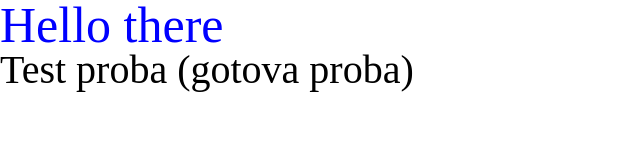
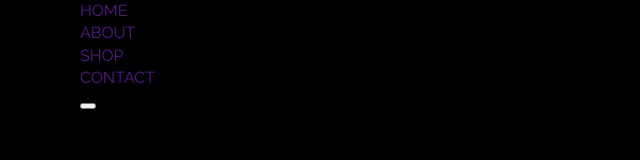
Before and after one commit to aleksandardjako/SummerFestival, a website: page index.html in a window 1280 px wide. Shown: the whole page, without its empty margins (0-640 px from the left). Drawn offline with nearby package versions, Linux system fonts and the light colour scheme; files that its build step writes are made by us from their sources.

Commit message:
updated summer

```diff
--- a/index.html
+++ b/index.html
@@ -5,10 +5,28 @@
         <meta http-equiv="X-UA-Compatible" content="IE=edge">
         <meta name="viewport" content="width=device-width, initial-scale=1.0">
         <link rel="stylesheet" href="dist/style.css">
+        <link rel="preconnect" href="https://fonts.googleapis.com">
+        <link rel="preconnect" href="https://fonts.gstatic.com" crossorigin>
+        <link href="https://fonts.googleapis.com/css2?family=Raleway:wght@300;400;500;600;700;900&display=swap" rel="stylesheet">
         <title>Document</title>
     </head>
     <body>
-    <h1>Hello there</h1>
-    <h2>Test proba (gotova proba)</h2>
+        <header class="header">
+            <div class="wrap">
+                <div class="header__content">
+                    <nav class="header__navigation">
+                        <ul class="header__list">
+                            <li class="header__item"><a href="" class="header__item-link">home</a></li>
+                            <li class="header__item"><a href="" class="header__item-link">about</a></li>
+                            <li class="header__item"><a href="" class="header__item-link">shop</a></li>
+                            <li class="header__item"><a href="" class="header__item-link">contact</a></li>
+                        </ul>
+                    </nav>
+                    <button class="header__btn"></button>
+                </div>
+            </div>
+        </header>
+        <main class="main"></main>
+        <footer class="footer"></footer>
     </body>
 </html>
--- a/src/scss/base/variables.scss
+++ b/src/scss/base/variables.scss
@@ -0,0 +1,3 @@
+$raleway: 'Raleway', sans-serif;
+
+$body: #000001;
--- a/src/scss/layout/buttons.scss
+++ b/src/scss/layout/buttons.scss
@@ -0,0 +1,4 @@
+a {
+    text-decoration: none;
+    text-transform: uppercase;
+}
--- a/src/scss/layout/layout.scss
+++ b/src/scss/layout/layout.scss
@@ -0,0 +1,13 @@
+body {
+    margin: 0;
+    padding: 0;
+    line-height: 1.4;
+    background-color: $body;
+    font-family: $raleway;
+}
+.wrap {
+    max-width: 1120px;
+    height: 100%;
+    padding: 0 20px;
+    margin: 0 auto;
+}
--- a/src/scss/modules/header.scss
+++ b/src/scss/modules/header.scss
@@ -0,0 +1,5 @@
+header {
+    width: 100%;
+    background-color: transparent;
+    position: absolute;
+}
```
Lines whose indentation alone changed are shown as unchanged.
